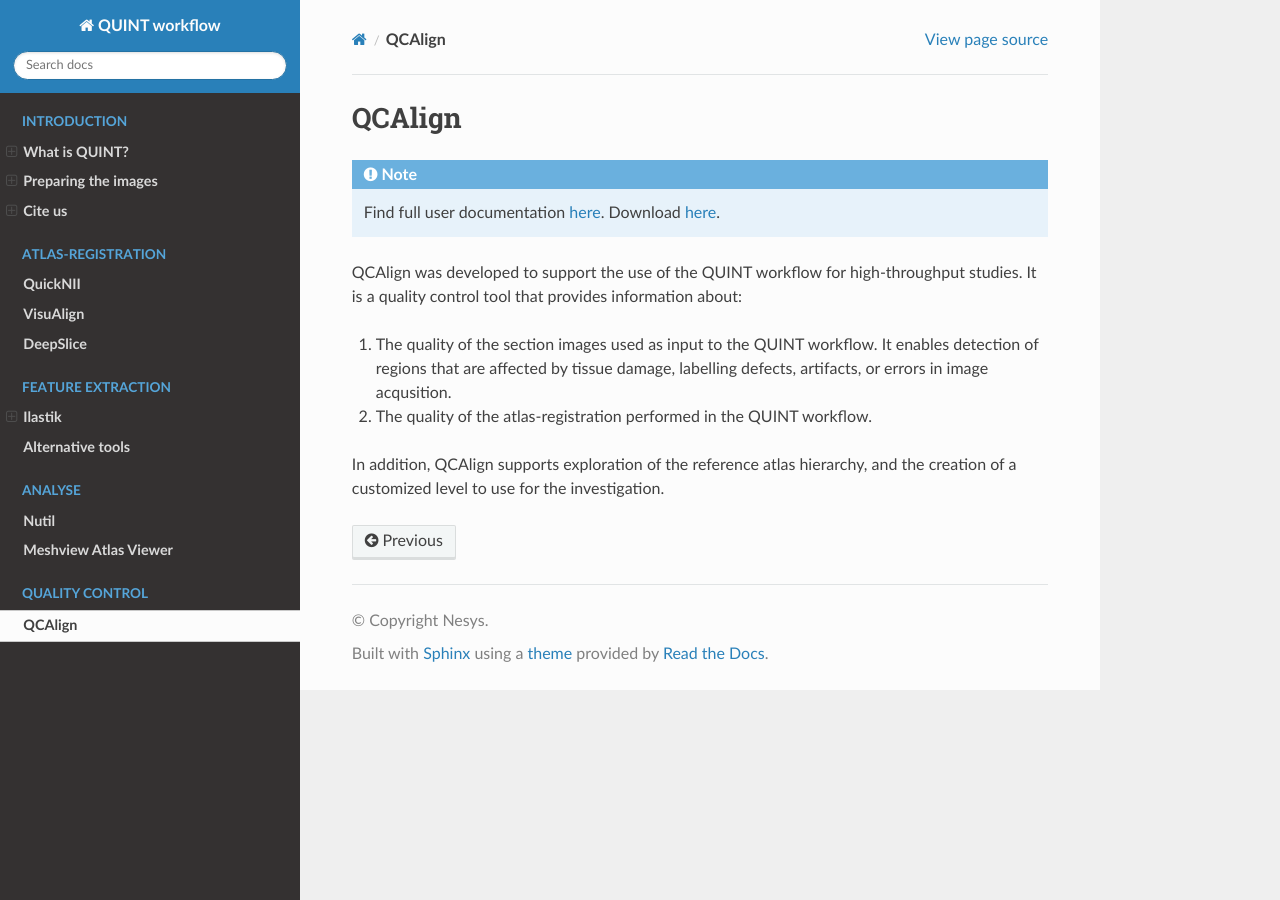
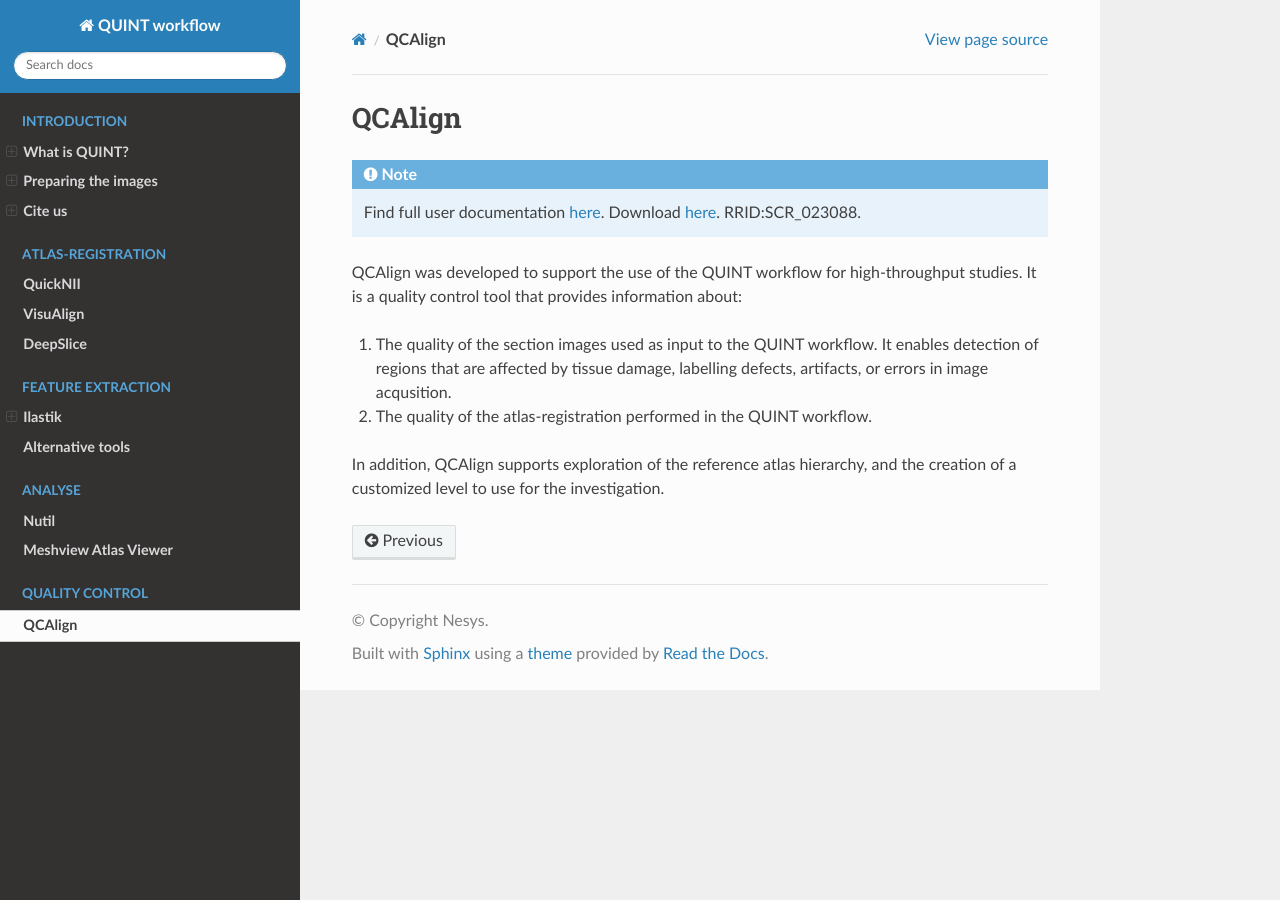
Before and after one commit to Neural-Systems-at-UIO/QUINT_workflow, a Sphinx documentation site: the page built from docs/QCAlign.rst, in a window 1280 px wide. Built offline with Sphinx 7.4.7 and the Read the Docs theme 2.0.0, drawn with Linux system fonts in a browser that asks for light colours.

Commit message:
Update QCAlign.rst

```diff
--- a/docs/QCAlign.rst
+++ b/docs/QCAlign.rst
@@ -3,7 +3,7 @@
 
 .. note::
    Find full user documentation `here <https://qcalign.readthedocs.io/en/latest/>`_.
-   Download `here <https://www.nitrc.org/projects/qcalign>`_.
+   Download `here <https://www.nitrc.org/projects/qcalign>`_. RRID:SCR_023088.
 
 QCAlign was developed to support the use of the QUINT workflow for high-throughput studies. It is a quality control tool that provides information about:
 
```
